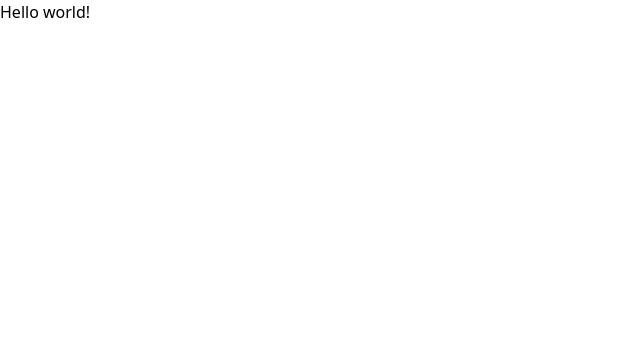
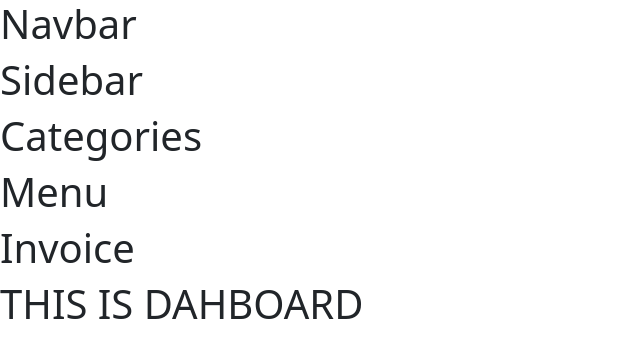
Before and after one commit to cygullem/POS_System_ReactVite_PHP, a React (Vite) app in the folder FrontEnd/gullemPOS/: page / in a window 1280 px wide. Shown: the top 358 px of the page, without its empty margins (0-640 px from the left). Built offline with nearby package versions, Linux system fonts and the light colour scheme.

Commit message:
layouting the dashboard

```diff
--- a/FrontEnd/gullemPOS/package.json
+++ b/FrontEnd/gullemPOS/package.json
@@ -10,8 +10,12 @@
     "preview": "vite preview"
   },
   "dependencies": {
+    "bootstrap": "^5.3.3",
     "react": "^18.3.1",
-    "react-dom": "^18.3.1"
+    "react-bootstrap": "^2.10.4",
+    "react-dom": "^18.3.1",
+    "react-router-dom": "^6.26.0",
+    "sonner": "^1.5.0"
   },
   "devDependencies": {
     "@eslint/js": "^9.8.0",
--- a/FrontEnd/gullemPOS/src/App.jsx
+++ b/FrontEnd/gullemPOS/src/App.jsx
@@ -1,5 +1,5 @@
-import { useState } from 'react'
-import './CSS/main.css'
+import './CSS/main.css';
+import { Toaster, toast } from 'sonner';
 
 function App() {
 
@@ -12,4 +12,4 @@ function App() {
     )
 }
 
-export default App
+export default App;
--- /dev/null
+++ b/FrontEnd/gullemPOS/src/AppRoutes.jsx
@@ -0,0 +1,14 @@
+import {Routes, Route} from "react-router-dom";
+import Dashboard from "./Pages/Dashboard";
+
+const AppRoutes = () => {
+    return (
+        <>
+            <Routes>
+                <Route path="/" element={<Dashboard />}/>
+            </Routes>
+        </>
+    );
+}
+
+export default AppRoutes;
--- a/FrontEnd/gullemPOS/src/Components/Categories.jsx
+++ b/FrontEnd/gullemPOS/src/Components/Categories.jsx
@@ -1,7 +1,7 @@
 const Categories = () => {
     return (
         <>
-            <h1>Catégories</h1>
+            <h1>Categories</h1>
         </>
     );
 }
--- a/FrontEnd/gullemPOS/src/Pages/Dashboard.jsx
+++ b/FrontEnd/gullemPOS/src/Pages/Dashboard.jsx
@@ -1,7 +1,20 @@
+import React from 'react';
+import Navbar from '../Components/Navbar';
+import Sidebar from '../Components/Sidebar';
+import Categories from '../Components/Categories';
+import Invoice from '../Components/Invoice';
+import Menu from '../Components/Menu';
+
 const Dashboard = () => {
     return (
         <>
-            <h1>Dashboard</h1>
+            <Navbar />
+            <Sidebar />
+            <Categories />
+            <Menu />
+            <Invoice />
+
+            <h1>THIS IS DAHBOARD</h1>
         </>
     );
 }
--- a/FrontEnd/gullemPOS/src/main.jsx
+++ b/FrontEnd/gullemPOS/src/main.jsx
@@ -1,9 +1,13 @@
-import { StrictMode } from 'react'
-import { createRoot } from 'react-dom/client'
-import App from './App.jsx'
+import 'bootstrap/dist/css/bootstrap.min.css';
+import { BrowserRouter } from 'react-router-dom';
+import AppRoutes from './AppRoutes';
+import ReactDOM from 'react-dom/client';
+import React from 'react';
 
-createRoot(document.getElementById('root')).render(
-  <StrictMode>
-    <App />
-  </StrictMode>,
+ReactDOM.createRoot(document.getElementById('root')).render(
+    <React.StrictMode>
+        <BrowserRouter>
+            <AppRoutes />
+        </BrowserRouter>
+    </React.StrictMode>,
 )
```
Also changed, not shown: 1 other file (tests, documents, lock files or other folders).
